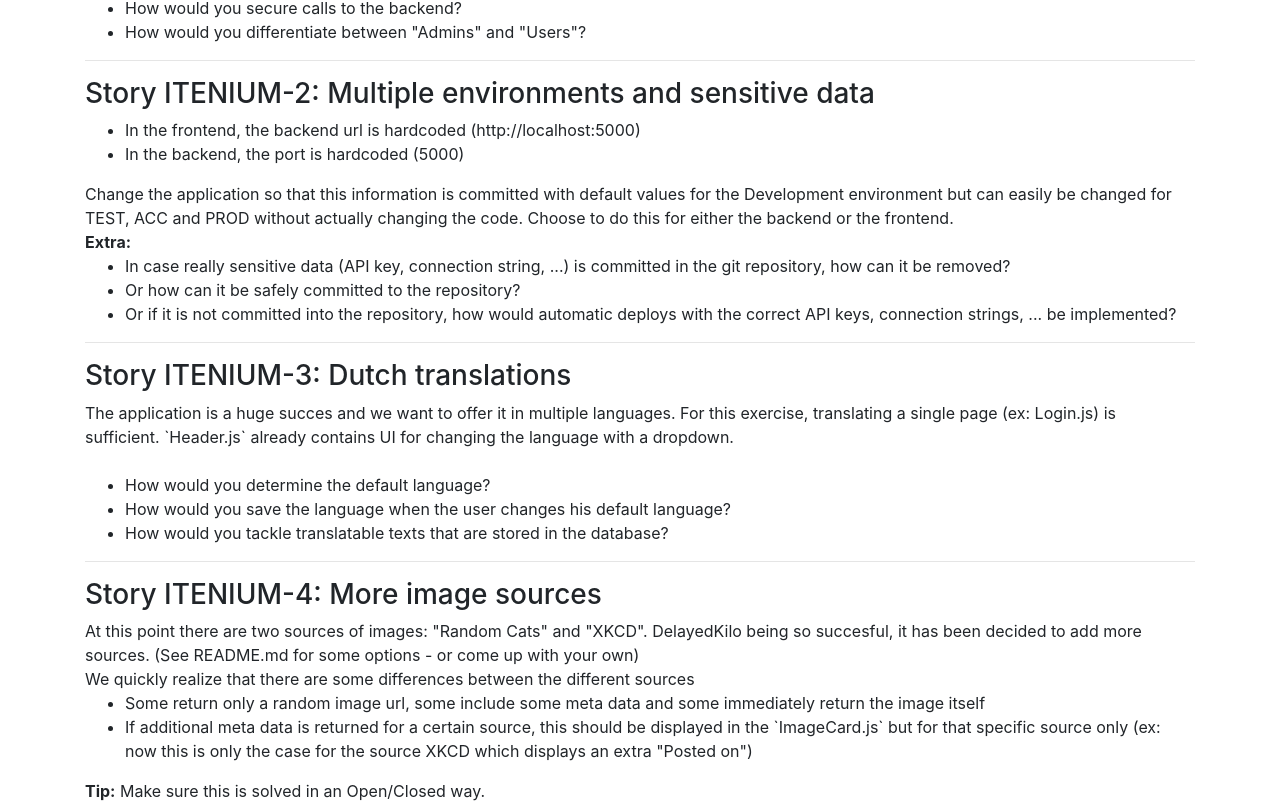
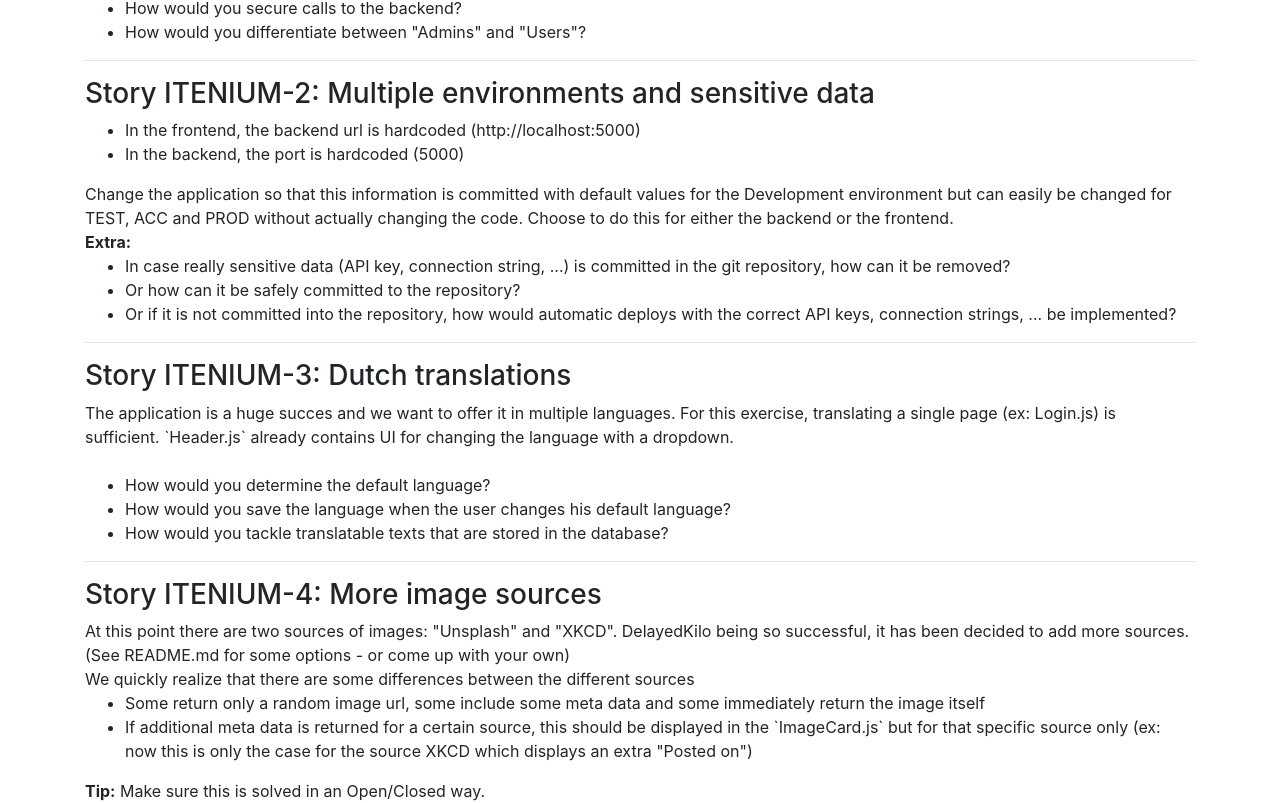
Before and after one commit to itenium-be/interview-code-test, a React (Create React App) app in the folder frontend-react/: page /assignment in a window 1280 px wide. Shown: the part 475-1278 px from the top of the page. Built offline with nearby package versions, Linux system fonts and the light colour scheme.

Commit message:
documentation

```diff
--- a/frontend-react/src/Components/Assignment.js
+++ b/frontend-react/src/Components/Assignment.js
@@ -74,8 +74,8 @@ export class Assignment extends Component {
 
         <h3>Story ITENIUM-4: More image sources</h3>
         <div>
-          At this point there are two sources of images: "Random Cats" and "XKCD".
-          DelayedKilo being so succesful, it has been decided to add more sources.
+          At this point there are two sources of images: "Unsplash" and "XKCD".
+          DelayedKilo being so successful, it has been decided to add more sources.
           (See README.md for some options - or come up with your own)
 
           <br />
```
Also changed, not shown: 1 other file (tests, documents, lock files or other folders).
